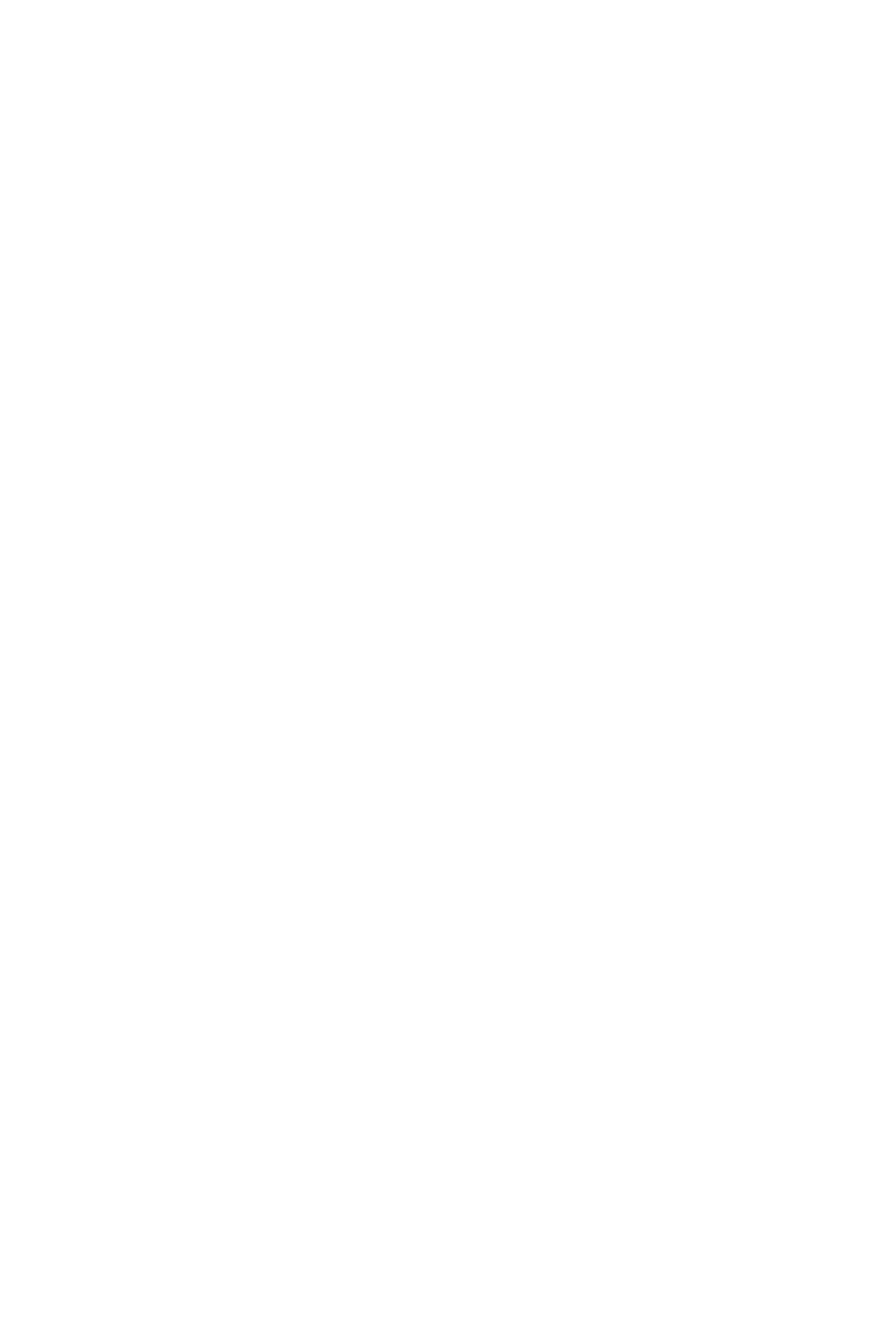
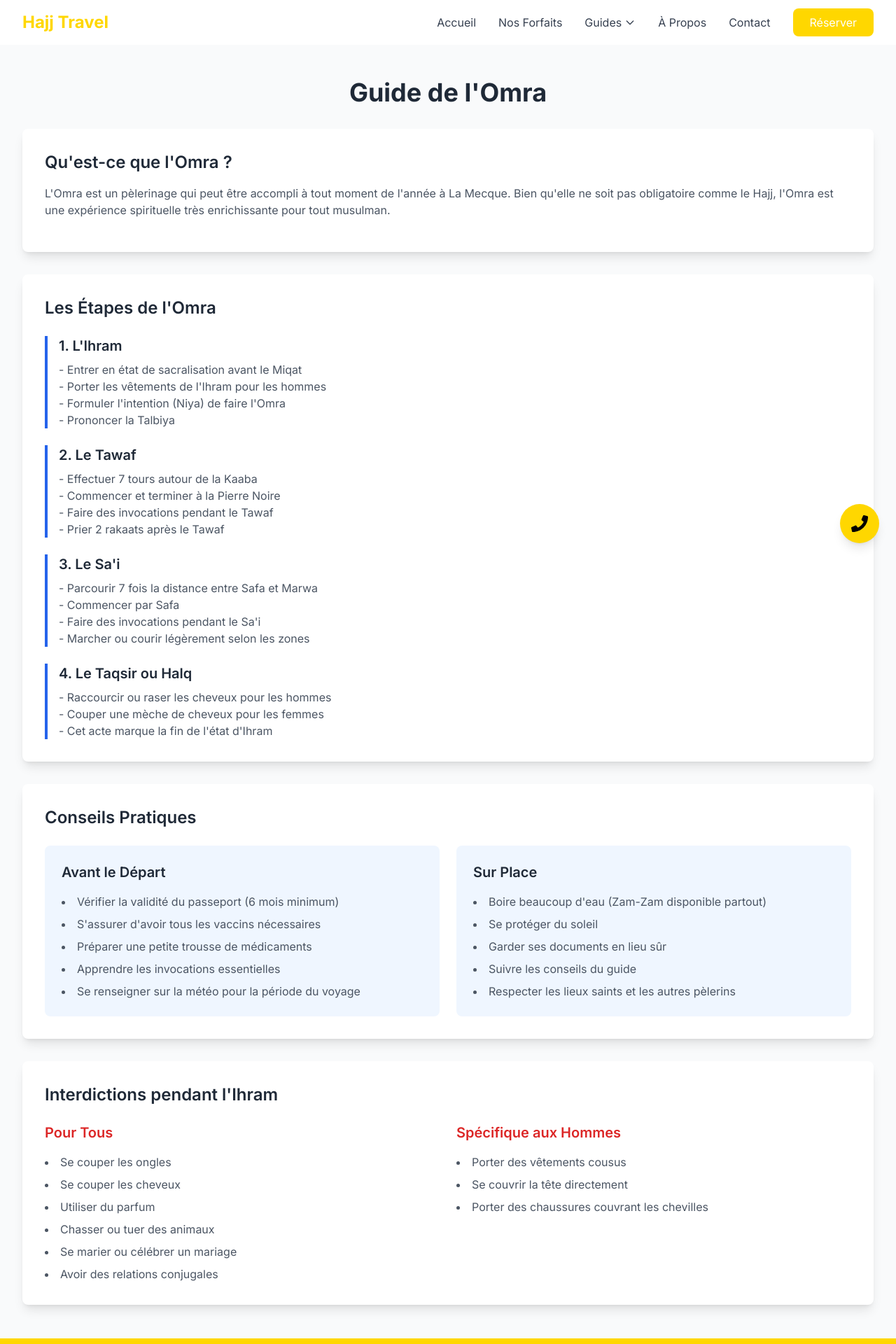
Before and after one commit to RaouaneDev/HajjetOmra, a React (Create React App) app: page /guide-omra in a window 1280 px wide. Before the commit this address had no page. Shown: the top 1920 px of the page at 70% size. Before the commit the page ends 800 px from the top, so only its background shows below. Built offline with nearby package versions, Linux system fonts and the light colour scheme.

Commit message:
feat: Ajout du guide Omra
- Création de la page GuideOmra
- Ajout de la route dans App.tsx
- Mise à jour de la navigation avec menu déroulant pour les guides

```diff
--- a/src/App.tsx
+++ b/src/App.tsx
@@ -7,6 +7,7 @@ import GuideHajj from './pages/GuideHajj';
 import About from './pages/About';
 import Contact from './pages/Contact';
 import Booking from './pages/Booking';
+import GuideOmra from './pages/GuideOmra';
 
 function App() {
   return (
@@ -15,7 +16,8 @@ function App() {
         <Route path="/" element={<MainLayout />}>
           <Route index element={<Home />} />
           <Route path="packages" element={<Packages />} />
-          <Route path="guide" element={<GuideHajj />} />
+          <Route path="guide-hajj" element={<GuideHajj />} />
+          <Route path="guide-omra" element={<GuideOmra />} />
           <Route path="about" element={<About />} />
           <Route path="contact" element={<Contact />} />
           <Route path="booking" element={<Booking />} />
--- a/src/components/Navbar.tsx
+++ b/src/components/Navbar.tsx
@@ -8,7 +8,8 @@ const Navbar: React.FC = () => {
   const navigation = [
     { name: 'Accueil', href: '/' },
     { name: 'Nos Forfaits', href: '/packages' },
-    { name: 'Guide Hajj', href: '/guide' },
+    { name: 'Guide Hajj', href: '/guide-hajj' },
+    { name: 'Guide Omra', href: '/guide-omra' },
     { name: 'À Propos', href: '/about' },
     { name: 'Contact', href: '/contact' },
   ];
@@ -25,15 +26,43 @@ const Navbar: React.FC = () => {
 
           {/* Desktop Navigation */}
           <div className="hidden md:flex items-center space-x-8 rtl:space-x-reverse">
-            {navigation.map((item) => (
             <Link
-                key={item.name}
-                to={item.href}
+              to="/"
               className="text-gray-700 hover:text-primary transition-colors duration-300"
             >
-                {item.name}
+              Accueil
             </Link>
-            ))}
+            <Link
+              to="/packages"
+              className="text-gray-700 hover:text-primary transition-colors duration-300"
+            >
+              Nos Forfaits
+            </Link>
+            {/* Menu déroulant pour les guides */}
+            <div className="relative group">
+              <button className="text-gray-700 hover:text-primary flex items-center">
+                Guides
+                <svg className="w-4 h-4 ml-1" fill="none" stroke="currentColor" viewBox="0 0 24 24">
+                  <path strokeLinecap="round" strokeLinejoin="round" strokeWidth={2} d="M19 9l-7 7-7-7" />
+                </svg>
+              </button>
+              <div className="absolute left-0 mt-2 w-48 bg-white rounded-lg shadow-xl opacity-0 invisible group-hover:opacity-100 group-hover:visible transition-all duration-300 z-50">
+                <Link to="/guide-hajj" className="block px-4 py-2 text-gray-800 hover:bg-blue-50">Guide du Hajj</Link>
+                <Link to="/guide-omra" className="block px-4 py-2 text-gray-800 hover:bg-blue-50">Guide de l'Omra</Link>
+              </div>
+            </div>
+            <Link
+              to="/about"
+              className="text-gray-700 hover:text-primary transition-colors duration-300"
+            >
+              À Propos
+            </Link>
+            <Link
+              to="/contact"
+              className="text-gray-700 hover:text-primary transition-colors duration-300"
+            >
+              Contact
+            </Link>
             <Link
               to="/booking"
               className="btn-primary"
@@ -62,16 +91,48 @@ const Navbar: React.FC = () => {
         {isOpen && (
           <div className="md:hidden">
             <div className="px-2 pt-2 pb-3 space-y-1">
-              {navigation.map((item) => (
               <Link
-                  key={item.name}
-                  to={item.href}
+                to="/"
                 className="block px-3 py-2 text-gray-700 hover:text-primary transition-colors duration-300"
                 onClick={() => setIsOpen(false)}
               >
-                  {item.name}
+                Accueil
               </Link>
-              ))}
+              <Link
+                to="/packages"
+                className="block px-3 py-2 text-gray-700 hover:text-primary transition-colors duration-300"
+                onClick={() => setIsOpen(false)}
+              >
+                Nos Forfaits
+              </Link>
+              <Link
+                to="/guide-hajj"
+                className="block px-3 py-2 text-gray-700 hover:text-primary transition-colors duration-300"
+                onClick={() => setIsOpen(false)}
+              >
+                Guide du Hajj
+              </Link>
+              <Link
+                to="/guide-omra"
+                className="block px-3 py-2 text-gray-700 hover:text-primary transition-colors duration-300"
+                onClick={() => setIsOpen(false)}
+              >
+                Guide de l'Omra
+              </Link>
+              <Link
+                to="/about"
+                className="block px-3 py-2 text-gray-700 hover:text-primary transition-colors duration-300"
+                onClick={() => setIsOpen(false)}
+              >
+                À Propos
+              </Link>
+              <Link
+                to="/contact"
+                className="block px-3 py-2 text-gray-700 hover:text-primary transition-colors duration-300"
+                onClick={() => setIsOpen(false)}
+              >
+                Contact
+              </Link>
               <Link
                 to="/booking"
                 className="block px-3 py-2 text-center btn-primary"
--- /dev/null
+++ b/src/pages/GuideOmra.tsx
@@ -0,0 +1,126 @@
+import React from 'react';
+
+const GuideOmra: React.FC = () => {
+  return (
+    <div className="min-h-screen bg-gray-50 py-12">
+      <div className="container-custom">
+        <h1 className="text-4xl font-bold text-center mb-8">Guide de l'Omra</h1>
+
+        {/* Introduction */}
+        <div className="bg-white rounded-lg shadow-lg p-8 mb-8">
+          <h2 className="text-2xl font-semibold mb-4">Qu'est-ce que l'Omra ?</h2>
+          <p className="text-gray-600 mb-4">
+            L'Omra est un pèlerinage qui peut être accompli à tout moment de l'année à La Mecque.
+            Bien qu'elle ne soit pas obligatoire comme le Hajj, l'Omra est une expérience spirituelle
+            très enrichissante pour tout musulman.
+          </p>
+        </div>
+
+        {/* Étapes de l'Omra */}
+        <div className="bg-white rounded-lg shadow-lg p-8 mb-8">
+          <h2 className="text-2xl font-semibold mb-6">Les Étapes de l'Omra</h2>
+
+          <div className="space-y-6">
+            <div className="border-l-4 border-blue-600 pl-4">
+              <h3 className="text-xl font-semibold mb-2">1. L'Ihram</h3>
+              <p className="text-gray-600">
+                - Entrer en état de sacralisation avant le Miqat<br />
+                - Porter les vêtements de l'Ihram pour les hommes<br />
+                - Formuler l'intention (Niya) de faire l'Omra<br />
+                - Prononcer la Talbiya
+              </p>
+            </div>
+
+            <div className="border-l-4 border-blue-600 pl-4">
+              <h3 className="text-xl font-semibold mb-2">2. Le Tawaf</h3>
+              <p className="text-gray-600">
+                - Effectuer 7 tours autour de la Kaaba<br />
+                - Commencer et terminer à la Pierre Noire<br />
+                - Faire des invocations pendant le Tawaf<br />
+                - Prier 2 rakaats après le Tawaf
+              </p>
+            </div>
+
+            <div className="border-l-4 border-blue-600 pl-4">
+              <h3 className="text-xl font-semibold mb-2">3. Le Sa'i</h3>
+              <p className="text-gray-600">
+                - Parcourir 7 fois la distance entre Safa et Marwa<br />
+                - Commencer par Safa<br />
+                - Faire des invocations pendant le Sa'i<br />
+                - Marcher ou courir légèrement selon les zones
+              </p>
+            </div>
+
+            <div className="border-l-4 border-blue-600 pl-4">
+              <h3 className="text-xl font-semibold mb-2">4. Le Taqsir ou Halq</h3>
+              <p className="text-gray-600">
+                - Raccourcir ou raser les cheveux pour les hommes<br />
+                - Couper une mèche de cheveux pour les femmes<br />
+                - Cet acte marque la fin de l'état d'Ihram
+              </p>
+            </div>
+          </div>
+        </div>
+
+        {/* Conseils pratiques */}
+        <div className="bg-white rounded-lg shadow-lg p-8 mb-8">
+          <h2 className="text-2xl font-semibold mb-6">Conseils Pratiques</h2>
+
+          <div className="grid grid-cols-1 md:grid-cols-2 gap-6">
+            <div className="bg-blue-50 p-6 rounded-lg">
+              <h3 className="text-xl font-semibold mb-4">Avant le Départ</h3>
+              <ul className="list-disc list-inside space-y-2 text-gray-600">
+                <li>Vérifier la validité du passeport (6 mois minimum)</li>
+                <li>S'assurer d'avoir tous les vaccins nécessaires</li>
+                <li>Préparer une petite trousse de médicaments</li>
+                <li>Apprendre les invocations essentielles</li>
+                <li>Se renseigner sur la météo pour la période du voyage</li>
+              </ul>
+            </div>
+
+            <div className="bg-blue-50 p-6 rounded-lg">
+              <h3 className="text-xl font-semibold mb-4">Sur Place</h3>
+              <ul className="list-disc list-inside space-y-2 text-gray-600">
+                <li>Boire beaucoup d'eau (Zam-Zam disponible partout)</li>
+                <li>Se protéger du soleil</li>
+                <li>Garder ses documents en lieu sûr</li>
+                <li>Suivre les conseils du guide</li>
+                <li>Respecter les lieux saints et les autres pèlerins</li>
+              </ul>
+            </div>
+          </div>
+        </div>
+
+        {/* Interdictions pendant l'Ihram */}
+        <div className="bg-white rounded-lg shadow-lg p-8">
+          <h2 className="text-2xl font-semibold mb-6">Interdictions pendant l'Ihram</h2>
+
+          <div className="grid grid-cols-1 md:grid-cols-2 gap-6">
+            <div>
+              <h3 className="text-xl font-semibold mb-4 text-red-600">Pour Tous</h3>
+              <ul className="list-disc list-inside space-y-2 text-gray-600">
+                <li>Se couper les ongles</li>
+                <li>Se couper les cheveux</li>
+                <li>Utiliser du parfum</li>
+                <li>Chasser ou tuer des animaux</li>
+                <li>Se marier ou célébrer un mariage</li>
+                <li>Avoir des relations conjugales</li>
+              </ul>
+            </div>
+
+            <div>
+              <h3 className="text-xl font-semibold mb-4 text-red-600">Spécifique aux Hommes</h3>
+              <ul className="list-disc list-inside space-y-2 text-gray-600">
+                <li>Porter des vêtements cousus</li>
+                <li>Se couvrir la tête directement</li>
+                <li>Porter des chaussures couvrant les chevilles</li>
+              </ul>
+            </div>
+          </div>
+        </div>
+      </div>
+    </div>
+  );
+};
+
+export default GuideOmra;
```
Lines whose indentation alone changed are shown as unchanged.
